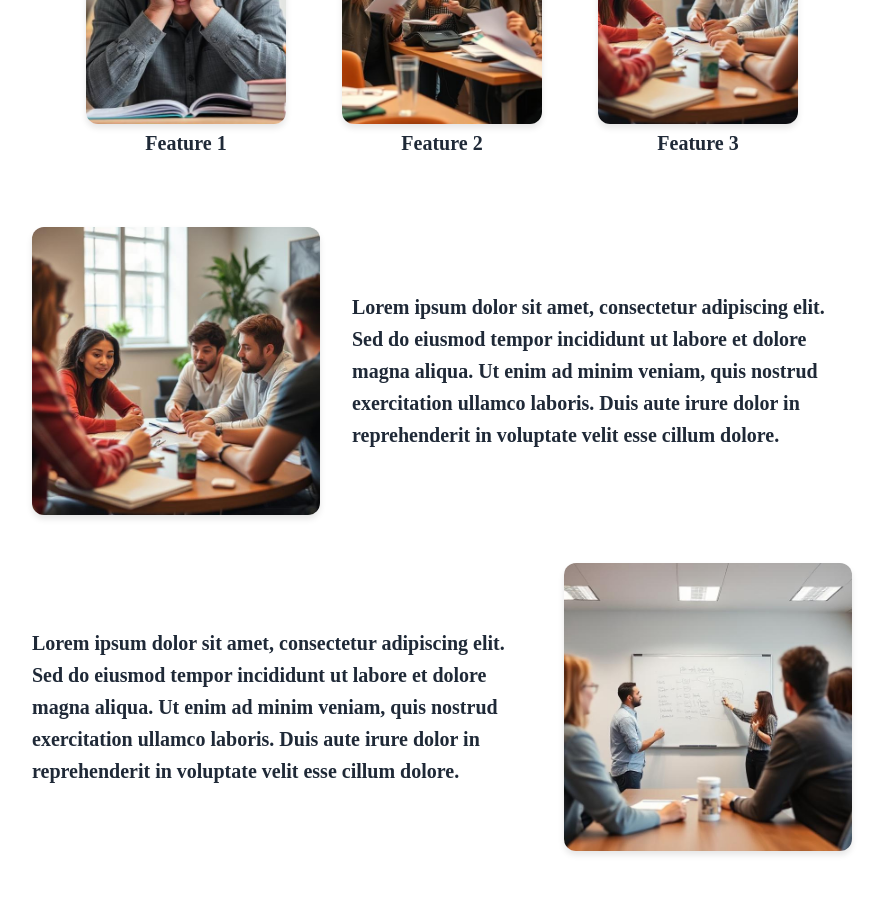
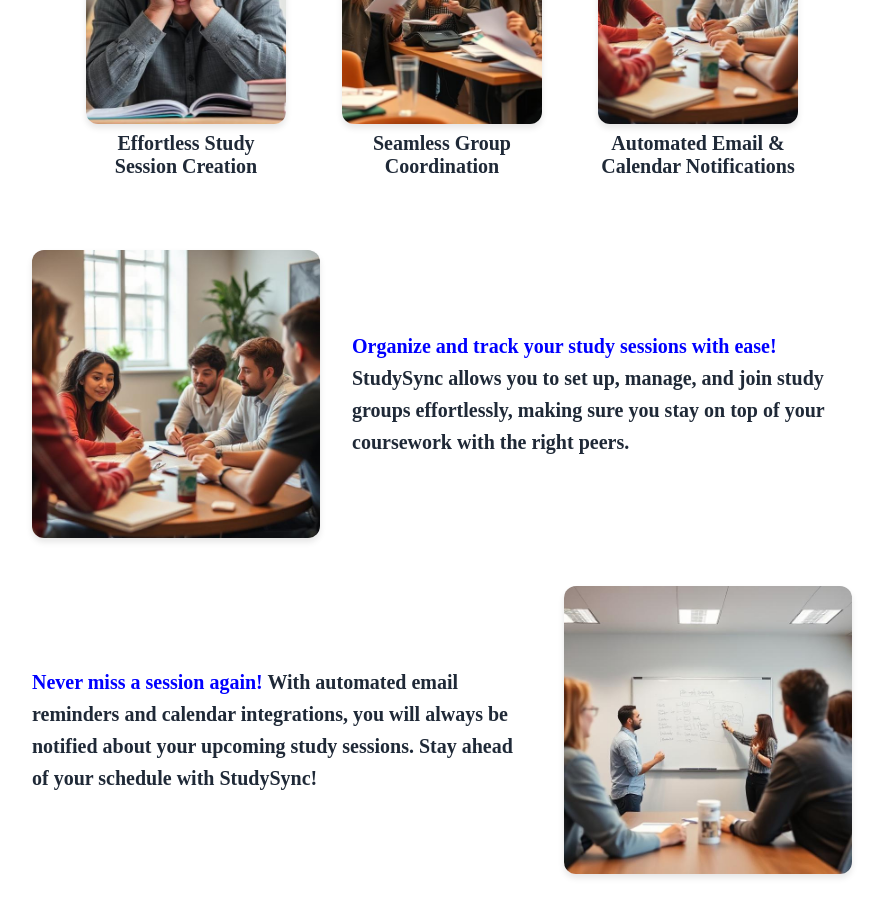
Before and after one commit to Dulkeita3/CMPSC263, a Next.js app in the folder studysync/: page / in a window 1280 px wide. Shown: the part 580-1490 px from the top of the page, without its empty margins (198-1081 px from the left). Before the commit the page ends 1467 px from the top, so only its background shows below. Built offline with nearby package versions, Linux system fonts and the light colour scheme.

Commit message:
changed lorem ipsum and images

```diff
--- a/studysync/pages/index.js
+++ b/studysync/pages/index.js
@@ -51,6 +51,7 @@ const FeatureText = styled.h3`
   color: #1f2937;
   margin-top: 8px;
 `;
+
 const ContentGrid = styled.div`
   display: flex;
   flex-direction: column;
@@ -113,34 +114,34 @@ export default function Home() {
           <ImageWrapper>
             <Image
               src="/studysync_images/img3.jpg"
-              alt="Feature 1"
+              alt="Easy Study Session Creation"
               width={150}
               height={150}
             />
           </ImageWrapper>
-          <FeatureText>Feature 1</FeatureText>
+          <FeatureText>Effortless Study Session Creation</FeatureText>
         </FeatureCard>
         <FeatureCard>
           <ImageWrapper>
             <Image
               src="/studysync_images/img4.jpg"
-              alt="Feature 2"
+              alt="Seamless Group Coordination"
               width={150}
               height={150}
             />
           </ImageWrapper>
-          <FeatureText>Feature 2</FeatureText>
+          <FeatureText>Seamless Group Coordination</FeatureText>
         </FeatureCard>
         <FeatureCard>
           <ImageWrapper>
             <Image
               src="/studysync_images/img1.jpg"
-              alt="Feature 3"
+              alt="Automated Notifications"
               width={150}
               height={150}
             />
           </ImageWrapper>
-          <FeatureText>Feature 3</FeatureText>
+          <FeatureText>Automated Email & Calendar Notifications</FeatureText>
         </FeatureCard>
       </FeatureGrid>
 
@@ -156,33 +157,35 @@ export default function Home() {
           <ImageWrapper>
             <Image
               src="/studysync_images/img1.jpg"
-              alt="Description"
+              alt="Organize Your Study Groups"
               width={500}
               height={300}
               priority
             />
           </ImageWrapper>
           <SectionText>
-            Lorem ipsum dolor sit amet, consectetur adipiscing elit. Sed do
-            eiusmod tempor incididunt ut labore et dolore magna aliqua. Ut enim
-            ad minim veniam, quis nostrud exercitation ullamco laboris. Duis
-            aute irure dolor in reprehenderit in voluptate velit esse cillum
-            dolore.
+            <strong style={{ color: "blue" }}>
+              Organize and track your study sessions with ease!
+            </strong>{" "}
+            StudySync allows you to set up, manage, and join study groups
+            effortlessly, making sure you stay on top of your coursework with
+            the right peers.
           </SectionText>
         </div>
 
         <Section>
           <SectionText>
-            Lorem ipsum dolor sit amet, consectetur adipiscing elit. Sed do
-            eiusmod tempor incididunt ut labore et dolore magna aliqua. Ut enim
-            ad minim veniam, quis nostrud exercitation ullamco laboris. Duis
-            aute irure dolor in reprehenderit in voluptate velit esse cillum
-            dolore.
+            <strong style={{ color: "blue" }}>
+              Never miss a session again!
+            </strong>{" "}
+            With automated email reminders and calendar integrations, you will
+            always be notified about your upcoming study sessions. Stay ahead of
+            your schedule with StudySync!
           </SectionText>
           <ImageWrapper>
             <Image
               src="/studysync_images/img2.jpg"
-              alt="Description"
+              alt="Stay on Track with Notifications"
               width={500}
               height={300}
               priority
```
Also changed, not shown: studysync/pages/about.js (+28 -12 lines), studysync/public/studysync_images/img5.jpg (added).
